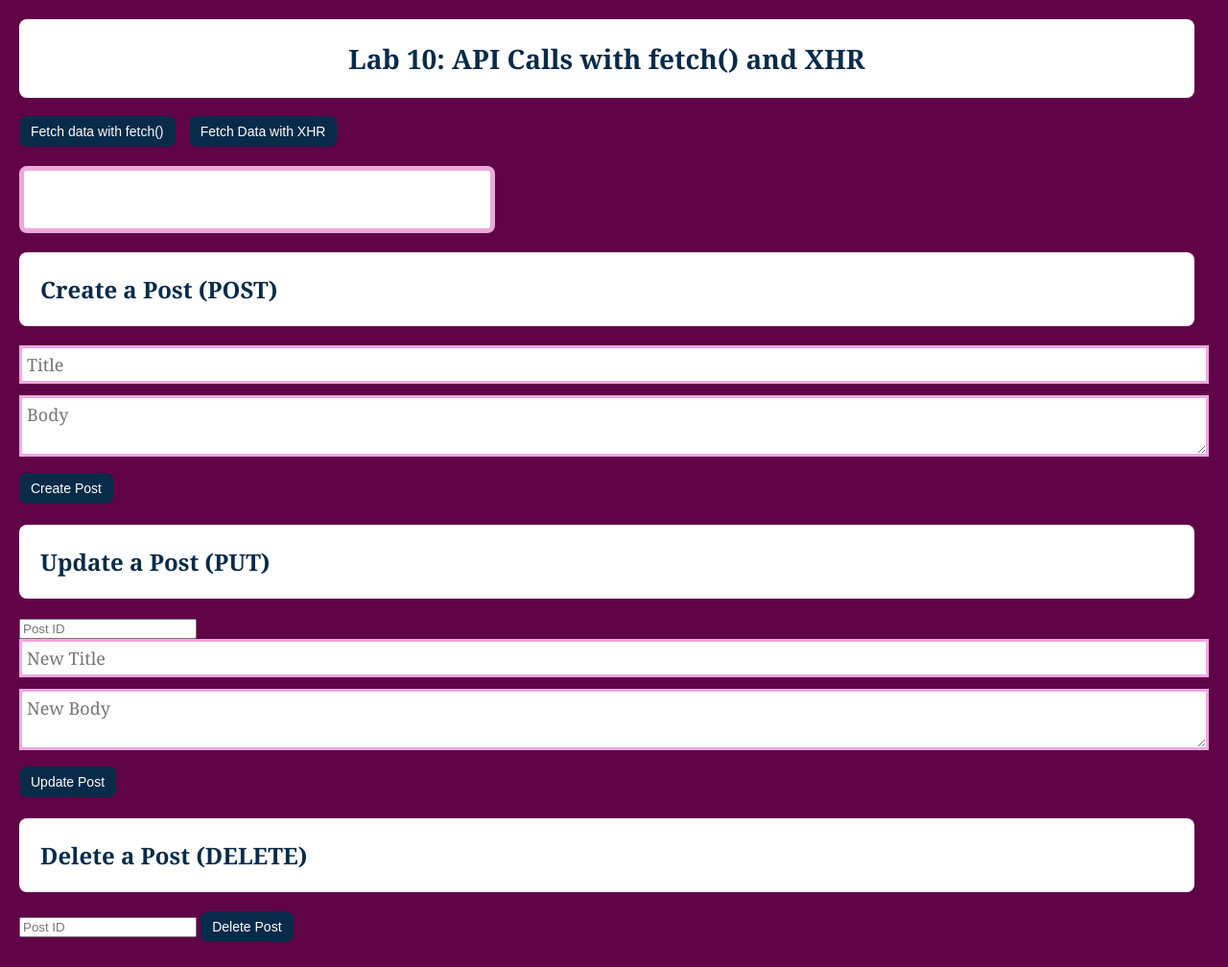
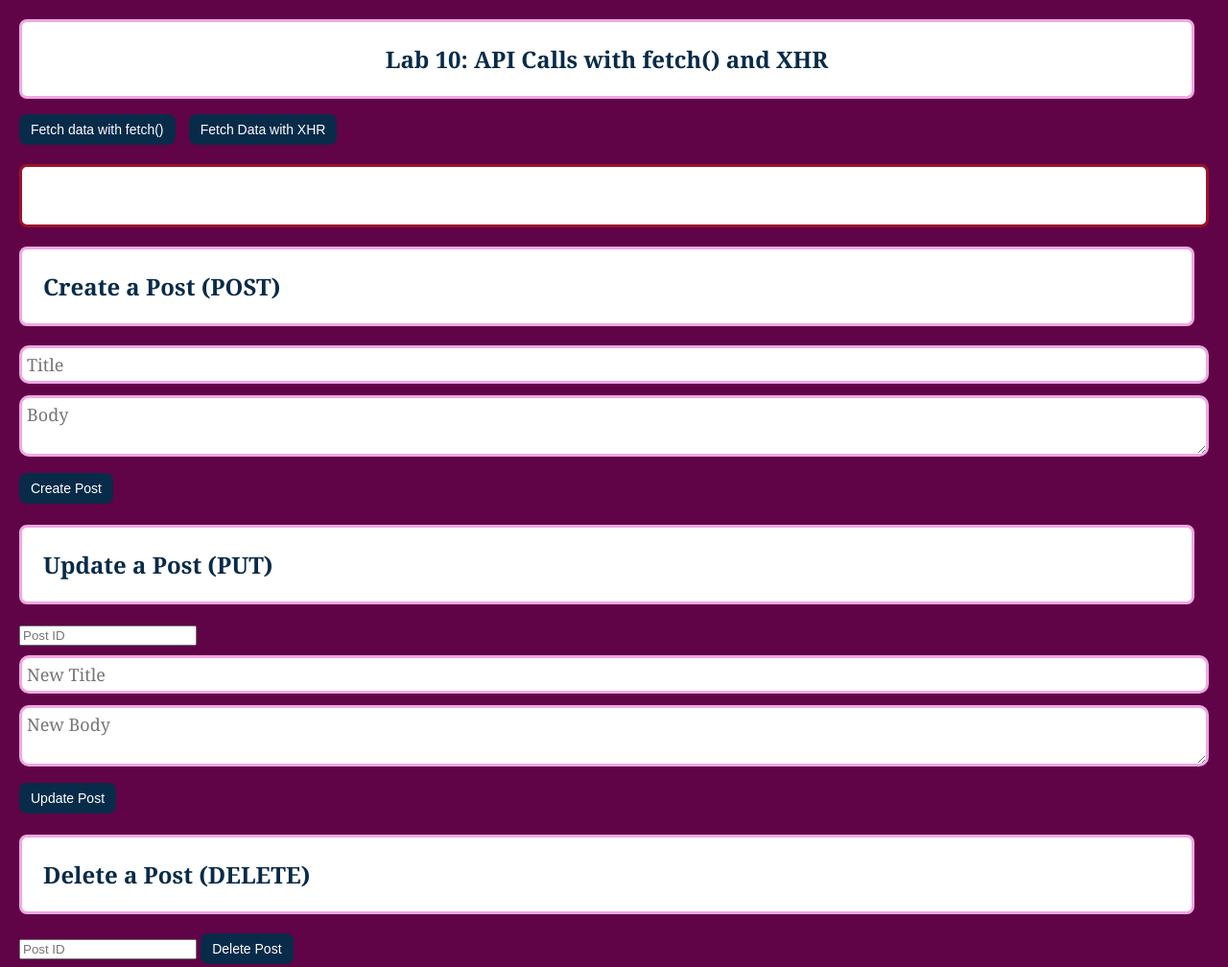
Before and after one commit to pbxcess/Lab10-API-Calls, a plain HTML site: page index.html in a window 1280 px wide. Shown: the whole page at 96% size. Drawn offline with Linux system fonts and the light colour scheme.

Commit message:
Final styling edits

```diff
--- a/style.css
+++ b/style.css
@@ -6,12 +6,13 @@ body {
 
 h1 {
     text-align: center;
-    font-size: 28px;
+    font-size: 24px;
     }
 
 h1, h2 {
     color: #082b49;
     background-color: white;
+    border: 3px solid #efa7e3;
     padding: 22px;
     margin-right: 15px;
     border-radius: 8px;
@@ -41,6 +42,9 @@ form {
     margin-top: 12px;
     margin-bottom: 22px;
 }
+input[type="number"] {
+    margin-bottom: 10px;
+}
 
 input[type="text"], textarea {
     font-family: Cambria, Cochin, Georgia, Times, 'Times New Roman', serif;
@@ -52,15 +56,15 @@ input[type="text"], textarea {
     margin-bottom: 12px;
     padding: 5px;
     resize: vertical;
+    border-radius: 10px;
 }
 
 #output {
     margin-top: 20px;
     padding: 30px;
-    border: 5px solid #eda9db;
+    border: 3.5px solid #9c1229;
     background-color: white;
     font-weight: bold ;
     font-size: 28px;
     border-radius: 8px;
-    margin-right: 60%;
 }
```
